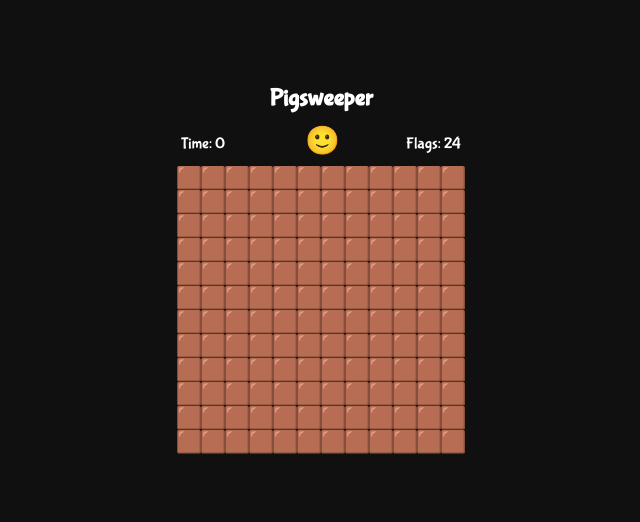
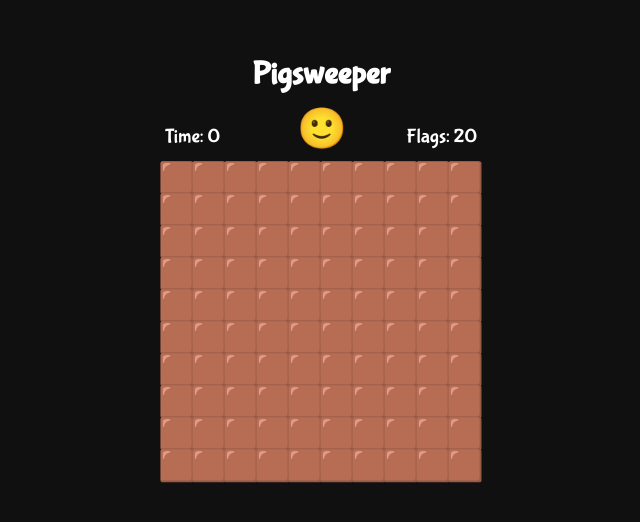
Before and after one commit to mwibrow/pigsweeper, a React (Create React App) app: page / in a window 1280 px wide. Shown: the part 122-644 px from the top of the page, without its empty margins (319-959 px from the left). Built offline with nearby package versions, Linux system fonts and the light colour scheme.

Commit message:
Address some sizing issues

```diff
--- a/src/App.scss
+++ b/src/App.scss
@@ -7,6 +7,7 @@
 body,
 html {
   background-color: #101010;
+  font-size: 16px;
 }
 
 .App {
@@ -25,7 +26,7 @@ html {
 }
 
 .heading {
-  font-size: 150%;
+  font-size: 200%;
   font-weight: bold;
   cursor: default;
   @include disable-text-selection;
@@ -38,36 +39,44 @@ html {
 .dashboard {
   position: relative;
   color: white;
-  padding: 0rem 0.25rem 0.5rem;
+  padding: 1rem 0.25rem 1rem;
   width: 100%;
   display: flex;
   flex-direction: row;
   align-items: center;
   text-align: center;
-  height: 2.5rem;
   @include disable-text-selection;
 }
 
 .dashboard-flags {
   margin-left: auto;
   @include disable-text-selection;
+  font-size: 125%;
 }
 
 .dashboard-timer {
   margin-right: auto;
   @include disable-text-selection;
+  font-size: 125%;
 }
 
 .dashboard-status {
   position: absolute;
   top: 50%;
   left: 50%;
-  transform: translate(-50%, -75%);
-  width: 2rem;
-  height: 2rem;
-  font-size: 1.75rem;
+  transform: translate(-50%, -66%);
+  width: 3rem;
+  height: 3rem;
+  font-size: 2.5rem;
   cursor: pointer;
   @include disable-text-selection;
+  &:active,
+  &:focus {
+    outline: 0;
+    border: none;
+    -moz-outline-style: none;
+    outline-style: none;
+  }
 }
 
 .dashboard-status::before {
--- a/src/App.tsx
+++ b/src/App.tsx
@@ -22,9 +22,9 @@ const cancelEvent = (event: MouseEvent) => {
 };
 
 function App() {
-  const [rows] = useState<number>(12);
-  const [columns] = useState<number>(12);
-  const [mines] = useState<number>(24);
+  const [rows] = useState<number>(10);
+  const [columns] = useState<number>(10);
+  const [mines] = useState<number>(20);
 
   const [grid, setGrid] = useState<Grid>(new Grid(rows, columns, mines));
   const [moves, setMoves] = useState<number>(0);
--- a/src/components/Tile/Tile.scss
+++ b/src/components/Tile/Tile.scss
@@ -2,9 +2,9 @@
 
 .tile {
   position: relative;
-  width: 1.5rem;
-  height: 1.5rem;
-  font-size: 1.333rem;
+  width: 2rem;
+  height: 2rem;
+  font-size: 1.875rem;
   line-height: 1;
   display: flex;
   align-items: center;
--- a/src/components/Timer/Timer.scss
+++ b/src/components/Timer/Timer.scss
@@ -2,5 +2,4 @@
   display: flex;
   flex-direction: row;
   justify-content: flex-start;
-  width: 4rem;
 }
```
